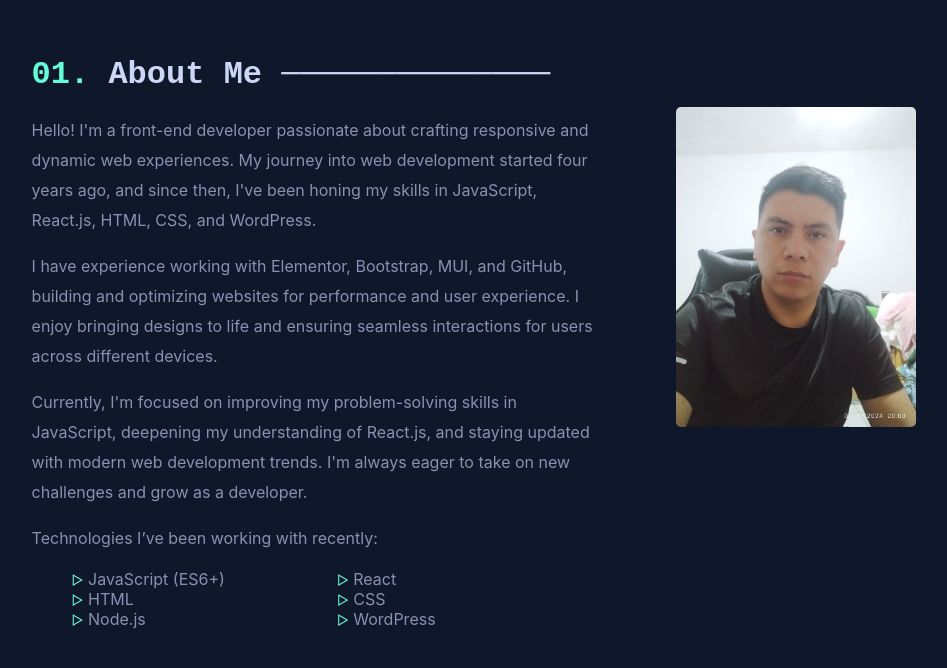
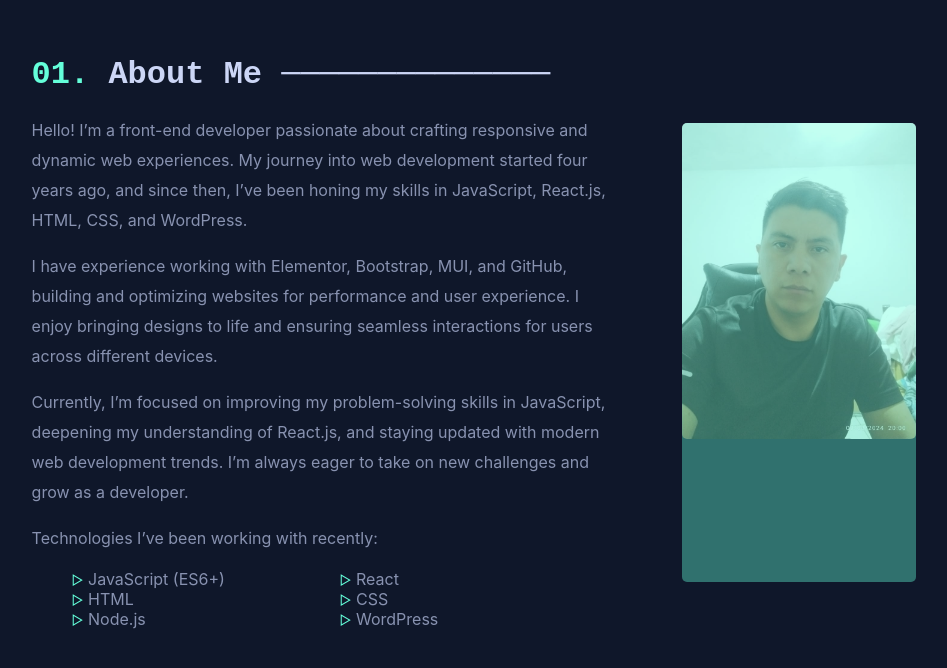
Before and after one commit to Xhan88/christianmq, a React (Vite) app: page / in a window 1280 px wide. Shown: the part 832-1500 px from the top of the page, without its empty margins (166-1113 px from the left). Built offline with nearby package versions, Linux system fonts and the light colour scheme.

Commit message:
picchange

```diff
--- a/src/AboutMe.css
+++ b/src/AboutMe.css
@@ -3,14 +3,6 @@
     margin: 15%;
     gap: 30px;
 }
-
-.img-chan {
-    margin-top: 30%;
-    width: 15rem;
-    height: 20rem;
-    border-radius: 5px;
-}
-
 
 .text-container {
     padding-right: 5%;
@@ -40,6 +32,39 @@
 
 }
 
+.img-container-chan {
+    position: relative;
+    display: inline-block;
+    overflow: hidden;
+    margin-top: 10%;
+}
+
+/* Ajuste de la imagen */
+.img-chan {
+    width: 100%;
+    display: block;
+    border-radius: 5px;
+}
+
+/* Capa de filtro azul celeste */
+.img-container-chan::after {
+    content: "";
+    position: absolute;
+    top: 0;
+    left: 0;
+    width: 100%;
+    height: 88%; /* Ajusta para que cubra toda la imagen */
+    background: hsla(166, 100%, 70%, 0.39); /* Azul celeste con transparencia */
+    transition: opacity 0.3s ease-in-out;
+    border-radius: 5px;
+}
+
+/* Cuando pasas el mouse, el filtro desaparece */
+.img-container-chan:hover::after {
+    opacity: 0;
+}
+
+
 @media (max-width: 768px) {
     .about-me-container {
         display: block;
@@ -54,10 +79,5 @@
         margin: 15%;
     }
 
-    .img-chan:hover {
-        background-color: var(--green-color);
-        cursor: pointer;
-        transition: 1s;
-    }
 
 }
--- a/src/AboutMe/AboutMe.jsx
+++ b/src/AboutMe/AboutMe.jsx
@@ -6,13 +6,13 @@ const AboutMe = () => {
      <div className="text-container">
       <h1><span>01.</span> About Me  ──────────────</h1>
       <p>
-      Hello! I'm a front-end developer passionate about crafting responsive and dynamic web experiences. My journey into web development started four years ago, and since then, I've been honing my skills in JavaScript, React.js, HTML, CSS, and WordPress.
+      Hello! I’m a front-end developer passionate about crafting responsive and dynamic web experiences. My journey into web development started four years ago, and since then, I’ve been honing my skills in JavaScript, React.js, HTML, CSS, and WordPress.
       </p>
       <p>
       I have experience working with Elementor, Bootstrap, MUI, and GitHub, building and optimizing websites for performance and user experience. I enjoy bringing designs to life and ensuring seamless interactions for users across different devices.
       </p>
       <p>
-      Currently, I'm focused on improving my problem-solving skills in JavaScript, deepening my understanding of React.js, and staying updated with modern web development trends. I'm always eager to take on new challenges and grow as a developer.
+      Currently, I’m focused on improving my problem-solving skills in JavaScript, deepening my understanding of React.js, and staying updated with modern web development trends. I’m always eager to take on new challenges and grow as a developer.
       </p>
       <p>Technologies I’ve been working with recently:</p>
       <ul className='order-list'>
@@ -24,7 +24,7 @@ const AboutMe = () => {
         <li><span>▻</span>   WordPress</li>
       </ul>
       </div>
-    <div >
+    <div className="img-container-chan">
         <img className='img-chan'src="./482.jpg" alt="" />
     </div>
 
```
